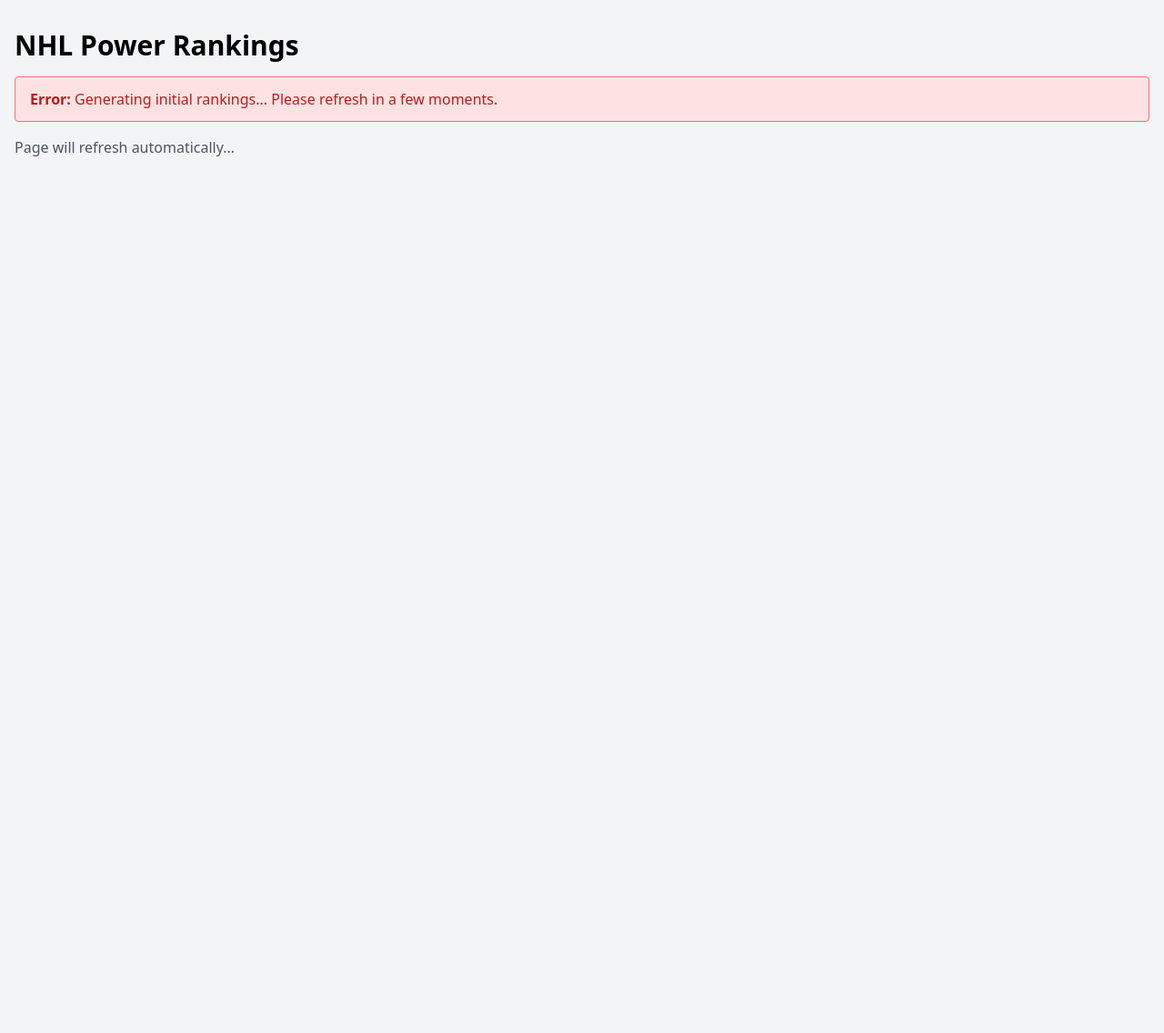
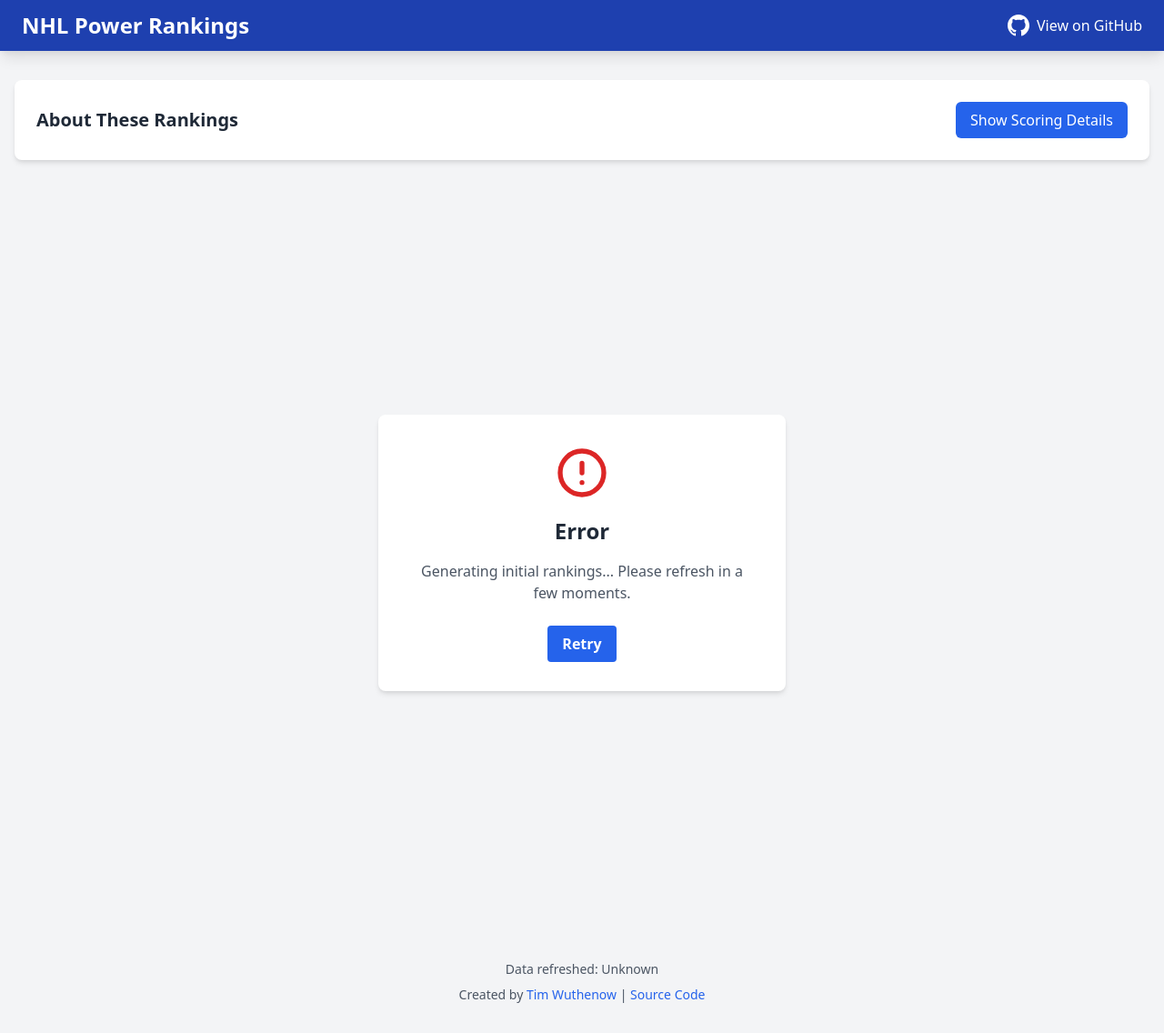
Before and after one commit to timwuthenow/nhl-api-python-tests, a Flask app: page / in a window 1280 px wide. Shown: the whole page at 91% size. Before the commit the page ends 172 px from the top, so only its background shows below. Run offline with Flask 3, Linux system fonts and the light colour scheme.

Commit message:
Added html info for clarity

```diff
--- a/templates/base.html
+++ b/templates/base.html
@@ -1,11 +1,115 @@
 <!DOCTYPE html>
-<html>
-<head>
+<html lang="en">
+  <head>
     <title>NHL Power Rankings</title>
-    <link href="https://cdn.jsdelivr.net/npm/tailwindcss@2.2.19/dist/tailwind.min.css" rel="stylesheet">
-    <meta http-equiv="refresh" content="1800"> <!-- Refresh every 30 minutes -->
-</head>
-<body class="bg-gray-100">
-    {% block content %}{% endblock %}
-</body>
+    <link
+      href="https://cdn.jsdelivr.net/npm/tailwindcss@2.2.19/dist/tailwind.min.css"
+      rel="stylesheet"
+    />
+    <meta http-equiv="refresh" content="1800" />
+    <!-- Refresh every 30 minutes -->
+    <meta name="viewport" content="width=device-width, initial-scale=1.0" />
+    <script src="https://unpkg.com/alpinejs" defer></script>
+  </head>
+  <body class="bg-gray-100">
+    <nav class="bg-blue-800 text-white shadow-lg">
+      <div
+        class="container mx-auto px-6 py-3 flex justify-between items-center"
+      >
+        <div class="flex items-center">
+          <h1 class="text-2xl font-bold">NHL Power Rankings</h1>
+        </div>
+        <div class="flex items-center space-x-4">
+          <a
+            href="https://github.com/timwuthenow/nhl-api-python-tests"
+            target="_blank"
+            class="hover:text-gray-300 flex items-center"
+          >
+            <svg class="h-6 w-6 mr-2" fill="currentColor" viewBox="0 0 24 24">
+              <path
+                d="M12 0c-6.626 0-12 5.373-12 12 0 5.302 3.438 9.8 8.207 11.387.599.111.793-.261.793-.577v-2.234c-3.338.726-4.033-1.416-4.033-1.416-.546-1.387-1.333-1.756-1.333-1.756-1.089-.745.083-.729.083-.729 1.205.084 1.839 1.237 1.839 1.237 1.07 1.834 2.807 1.304 3.492.997.107-.775.418-1.305.762-1.604-2.665-.305-5.467-1.334-5.467-5.931 0-1.311.469-2.381 1.236-3.221-.124-.303-.535-1.524.117-3.176 0 0 1.008-.322 3.301 1.23.957-.266 1.983-.399 3.003-.404 1.02.005 2.047.138 3.006.404 2.291-1.552 3.297-1.23 3.297-1.23.653 1.653.242 2.874.118 3.176.77.84 1.235 1.911 1.235 3.221 0 4.609-2.807 5.624-5.479 5.921.43.372.823 1.102.823 2.222v3.293c0 .319.192.694.801.576 4.765-1.589 8.199-6.086 8.199-11.386 0-6.627-5.373-12-12-12z"
+              />
+            </svg>
+            View on GitHub
+          </a>
+        </div>
+      </div>
+    </nav>
+
+    <div x-data="{ showScoring: false }" class="container mx-auto px-4 py-8">
+      <div class="mb-8 bg-white rounded-lg shadow-md p-6">
+        <div class="flex justify-between items-center">
+          <h2 class="text-xl font-bold text-gray-800">About These Rankings</h2>
+          <button
+            @click="showScoring = !showScoring"
+            class="bg-blue-600 hover:bg-blue-700 text-white px-4 py-2 rounded-md transition duration-200"
+          >
+            <span
+              x-text="showScoring ? 'Hide Scoring Details' : 'Show Scoring Details'"
+            ></span>
+          </button>
+        </div>
+
+        <div
+          x-show="showScoring"
+          x-transition:enter="transition ease-out duration-300"
+          x-transition:enter-start="opacity-0 transform -translate-y-2"
+          x-transition:enter-end="opacity-100 transform translate-y-0"
+          x-transition:leave="transition ease-in duration-200"
+          x-transition:leave-start="opacity-100 transform translate-y-0"
+          x-transition:leave-end="opacity-0 transform -translate-y-2"
+          class="mt-4 text-gray-700"
+        >
+          <div class="space-y-4">
+            <div class="border-l-4 border-blue-500 pl-4">
+              <h3 class="font-semibold text-lg">Base Score Components:</h3>
+              <ul class="list-disc ml-6 space-y-2">
+                <li>Points Percentage (Weight: 40%)</li>
+                <li>Goal Differential (Weight: 25%)</li>
+                <li>Special Teams Performance (Weight: 20%)</li>
+                <li>Recent Performance (Weight: 15%)</li>
+              </ul>
+            </div>
+
+            <div class="border-l-4 border-green-500 pl-4">
+              <h3 class="font-semibold text-lg">Bonus Factors:</h3>
+              <ul class="list-disc ml-6 space-y-2">
+                <li>Road Wins (+0.5 per win)</li>
+                <li>Comeback Victories (+0.3 per win)</li>
+                <li>One-Goal Game Success (+0.2 per win)</li>
+              </ul>
+            </div>
+
+            <div class="border-l-4 border-purple-500 pl-4">
+              <h3 class="font-semibold text-lg">Data Update Frequency:</h3>
+              <p>
+                Rankings are automatically updated every 30 minutes using the
+                NHL's official API data.
+              </p>
+            </div>
+          </div>
+        </div>
+      </div>
+
+      {% block content %}{% endblock %}
+
+      <footer class="mt-12 text-center text-gray-600 text-sm">
+        <p>Data refreshed: {{ last_update if last_update else 'Unknown' }}</p>
+        <p class="mt-2">
+          Created by
+          <a
+            href="https://github.com/timwuthenow"
+            class="text-blue-600 hover:text-blue-800"
+            >Tim Wuthenow</a
+          >
+          |
+          <a
+            href="https://github.com/timwuthenow/nhl-api-python-tests"
+            class="text-blue-600 hover:text-blue-800"
+            >Source Code</a
+          >
+        </p>
+      </footer>
+    </div>
+  </body>
 </html>
--- a/templates/error.html
+++ b/templates/error.html
@@ -1,19 +1,31 @@
-<!-- templates/error.html -->
-<!DOCTYPE html>
-<html>
-<head>
-    <title>NHL Power Rankings - Error</title>
-    <link href="https://cdn.jsdelivr.net/npm/tailwindcss@2.2.19/dist/tailwind.min.css" rel="stylesheet">
-    <meta http-equiv="refresh" content="30"> <!-- Refresh every 30 seconds when error -->
-</head>
-<body class="bg-gray-100">
-    <div class="container mx-auto px-4 py-8">
-        <h1 class="text-3xl font-bold mb-4">NHL Power Rankings</h1>
-        <div class="bg-red-100 border border-red-400 text-red-700 px-4 py-3 rounded relative" role="alert">
-            <strong class="font-bold">Error:</strong>
-            <span class="block sm:inline">{{ error }}</span>
-        </div>
-        <p class="mt-4 text-gray-600">Page will refresh automatically...</p>
+{% extends "base.html" %} {% block content %}
+<div class="min-h-screen flex items-center justify-center">
+  <div class="bg-white p-8 rounded-lg shadow-md max-w-md w-full">
+    <div class="text-red-600 text-center mb-4">
+      <svg
+        class="w-16 h-16 mx-auto"
+        fill="none"
+        stroke="currentColor"
+        viewBox="0 0 24 24"
+      >
+        <path
+          stroke-linecap="round"
+          stroke-linejoin="round"
+          stroke-width="2"
+          d="M12 8v4m0 4h.01M21 12a9 9 0 11-18 0 9 9 0 0118 0z"
+        ></path>
+      </svg>
     </div>
-</body>
-</html>
+    <h1 class="text-2xl font-bold text-gray-800 text-center mb-4">Error</h1>
+    <p class="text-gray-600 text-center mb-6">{{ error }}</p>
+    <div class="text-center">
+      <button
+        onclick="window.location.reload()"
+        class="bg-blue-600 hover:bg-blue-700 text-white font-bold py-2 px-4 rounded transition duration-200"
+      >
+        Retry
+      </button>
+    </div>
+  </div>
+</div>
+{% endblock %}
```
